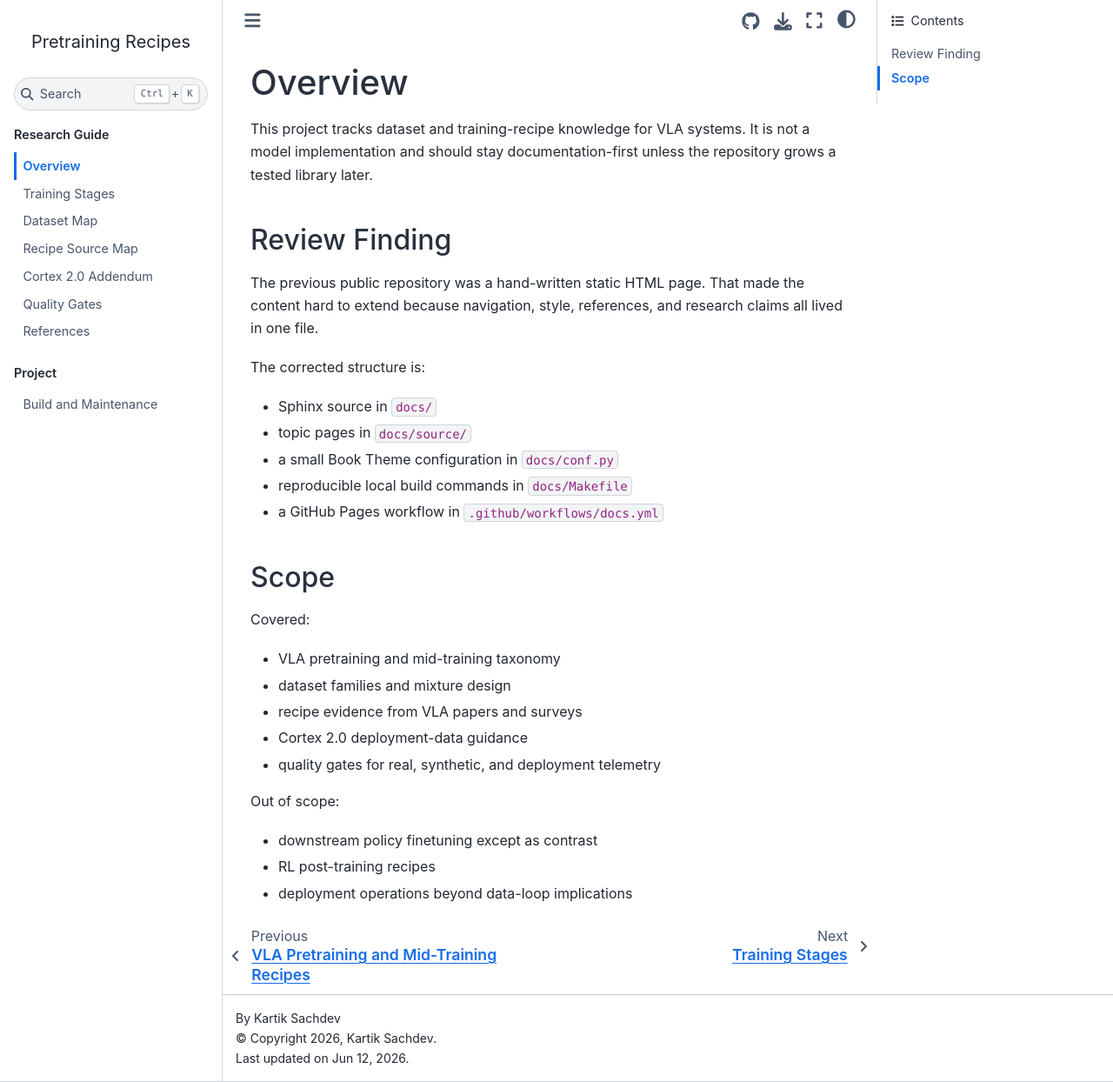
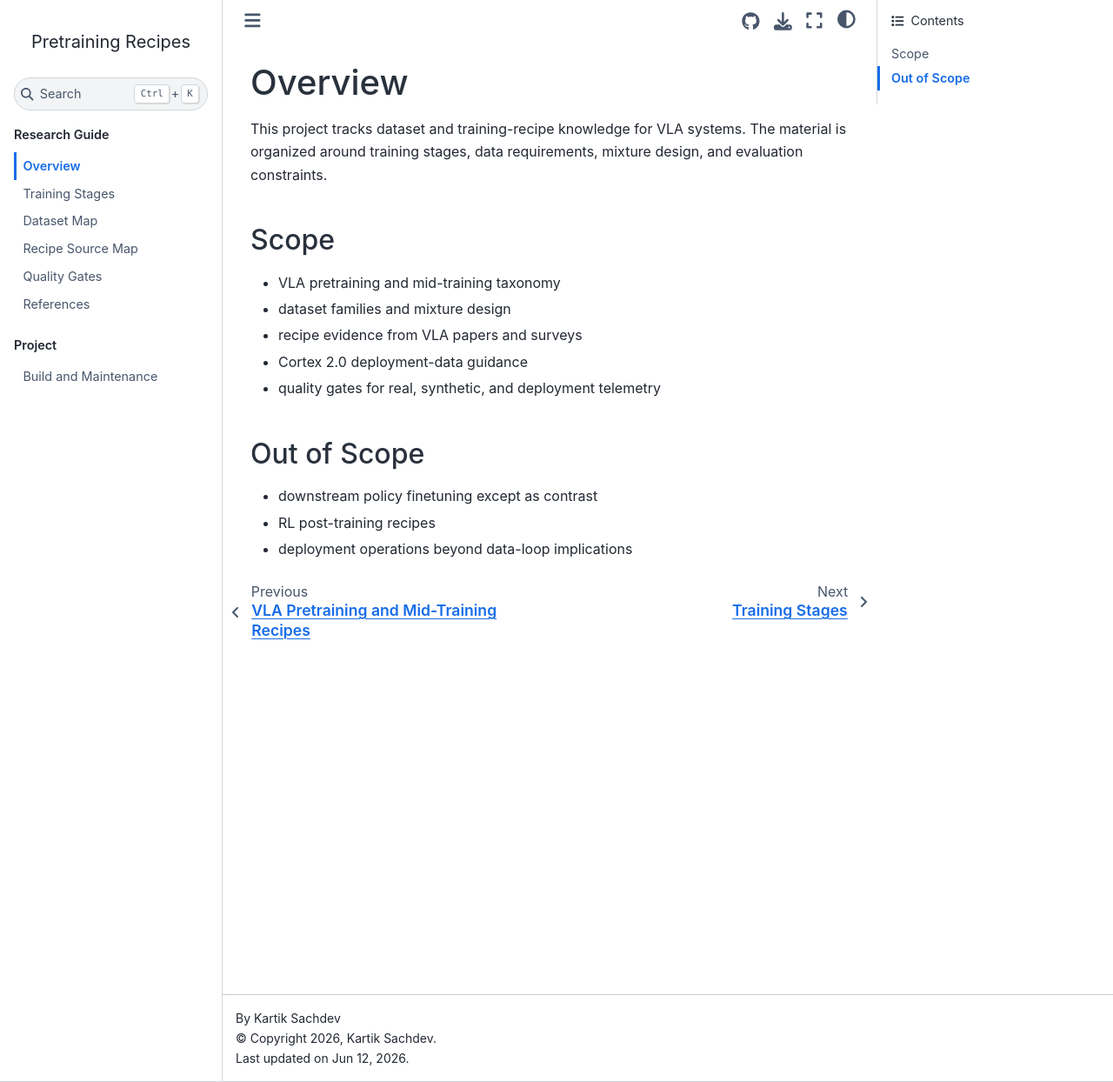
Before and after one commit to nv-sachdevkartik/pretraining-recipes, a Sphinx documentation site: the page built from docs/source/overview.md, in a window 1280 px wide and 1244 px high. Shown: the whole window at 87% size. Built offline with Sphinx 7.4.7 and the Sphinx Book theme 1.1.4, drawn with Linux system fonts in a browser that asks for light colours.

Commit message:
Remove process notes and standalone Cortex page

```diff
--- a/docs/source/overview.md
+++ b/docs/source/overview.md
@@ -1,26 +1,10 @@
 # Overview
 
-This project tracks dataset and training-recipe knowledge for VLA systems. It
-is not a model implementation and should stay documentation-first unless the
-repository grows a tested library later.
-
-## Review Finding
-
-The previous public repository was a hand-written static HTML page. That made
-the content hard to extend because navigation, style, references, and research
-claims all lived in one file.
-
-The corrected structure is:
-
-- Sphinx source in `docs/`
-- topic pages in `docs/source/`
-- a small Book Theme configuration in `docs/conf.py`
-- reproducible local build commands in `docs/Makefile`
-- a GitHub Pages workflow in `.github/workflows/docs.yml`
+This project tracks dataset and training-recipe knowledge for VLA systems.
+The material is organized around training stages, data requirements, mixture
+design, and evaluation constraints.
 
 ## Scope
-
-Covered:
 
 - VLA pretraining and mid-training taxonomy
 - dataset families and mixture design
@@ -28,7 +12,7 @@ Covered:
 - Cortex 2.0 deployment-data guidance
 - quality gates for real, synthetic, and deployment telemetry
 
-Out of scope:
+## Out of Scope
 
 - downstream policy finetuning except as contrast
 - RL post-training recipes
```
Also changed, not shown: README.md (+2 -2 lines), docs/index.html (+5 -10 lines), docs/index.md (+1 -6 lines), docs/source/cortex.md (deleted, +0 -33 lines), docs/source/training_stages.md (+0 -6 lines).
